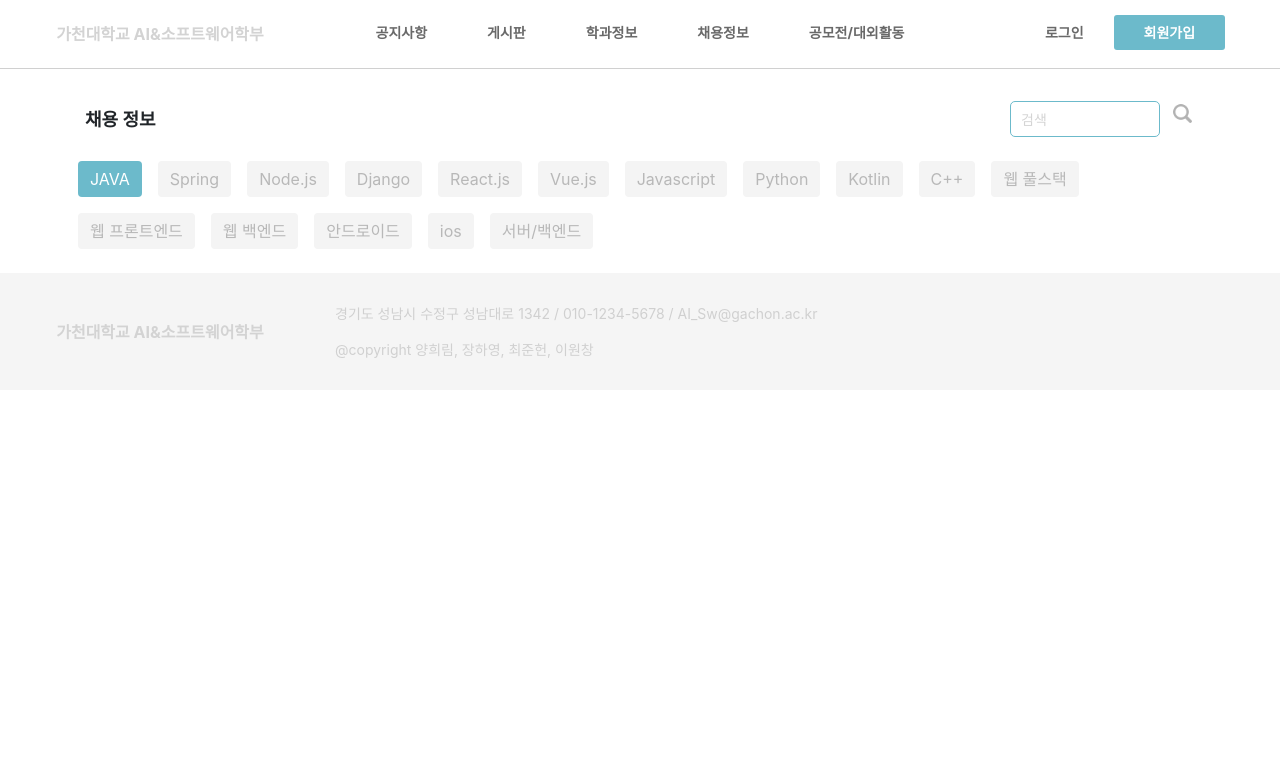
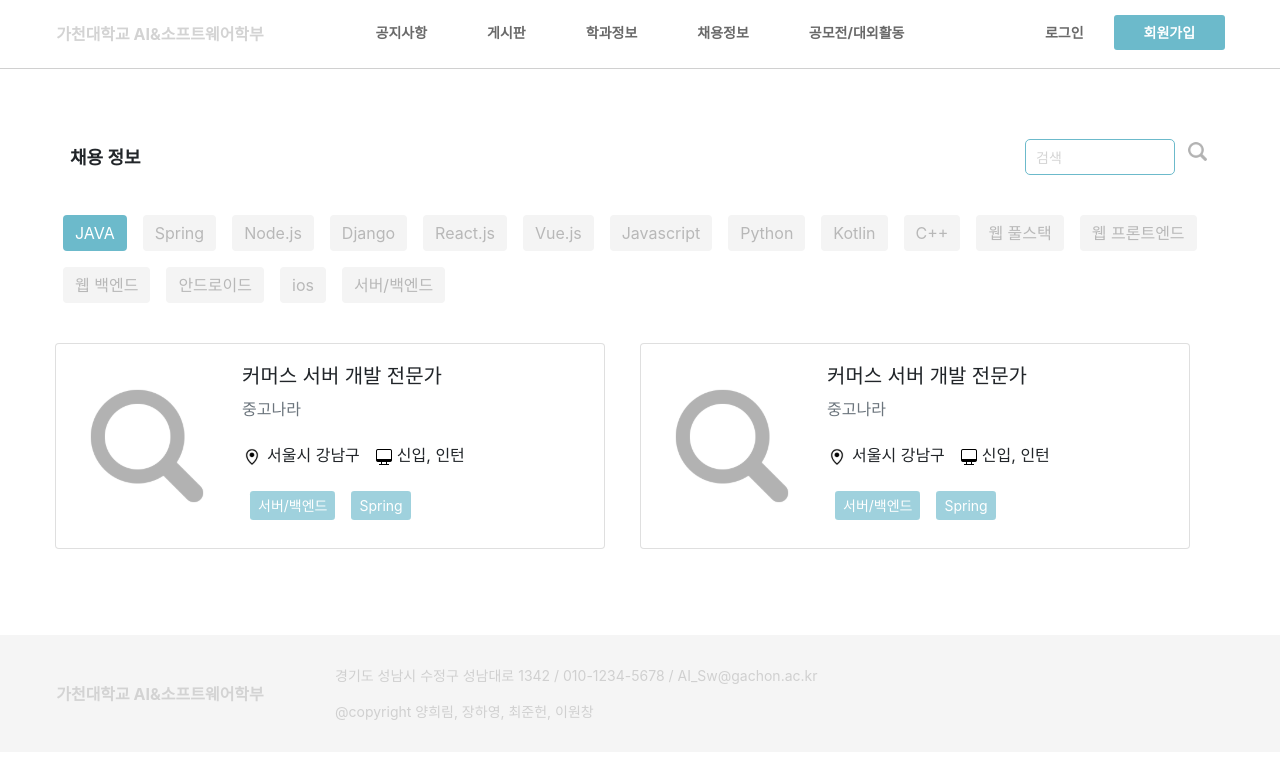
Before and after one commit to choib1ack/AISW_Web_Community, a React (Create React App) app in the folder web-community/: page / in a window 1280 px wide. Shown: the top 758 px of the page. Built offline with nearby package versions, Linux system fonts and the light colour scheme.

Commit message:
Add JobCard

```diff
--- a/web-community/src/components/Job.css
+++ b/web-community/src/components/Job.css
@@ -0,0 +1,8 @@
+.Job {
+    position: relative;
+    width: 100%;
+    /*height: 80vh;*/
+    flex-direction: column;
+    display: flex;
+    padding: 70px 0;
+}
--- a/web-community/src/components/Job.js
+++ b/web-community/src/components/Job.js
@@ -5,23 +5,24 @@ import Button from "react-bootstrap/Button";
 import classNames from "classnames";
 import searchImage from "../icon/search.svg";
 import React from "react";
-import Form from "react-bootstrap/Form";
 import './Job.css';
+import Card from "react-bootstrap/Card";
+import placeImage from "../icon/place.svg";
+import monitorImage from "../icon/monitor.svg";
 
 export default function Job() {
     return (
-        <Container className="Notice">
-            <Row style={{marginBottom: '1rem', marginTop: '2rem'}}>
+        <Container className="Job">
+            <Row style={{marginBottom: '2rem'}}>
                 <Col className="col-align">
                     <p className={"title"} style={{marginTop: 0, marginBottom: 0}}>채용 정보</p>
                 </Col>
                 <Col>
                     <img src={searchImage} style={{float: "right", marginLeft: "10px", height: "25px"}}/>
                     <input type="text" className={"search-box"} placeholder={'검색'}/>
-                    {/*style={{background:`url(${searchImage})`, backgroundRepeat:'no-repeat'}}>*/}
                 </Col>
             </Row>
-            <Row style={{marginBottom: '1rem', marginTop: '1rem'}}>
+            <Row style={{marginBottom: '2rem'}}>
                 <Button className={classNames("select-btn", "on")}>JAVA</Button>
                 <Button className={classNames("select-btn", "off")}>Spring</Button>
                 <Button className={classNames("select-btn", "off")}>Node.js</Button>
@@ -39,6 +40,47 @@ export default function Job() {
                 <Button className={classNames("select-btn", "off")}>ios</Button>
                 <Button className={classNames("select-btn", "off")}>서버/백엔드</Button>
             </Row>
+
+            <Row className="mb-3">
+                <Col className="pl-0 pr-0">
+                    <JobCard/>
+                </Col>
+                <Col className="pl-0 pr-0">
+                    <JobCard/>
+                </Col>
+            </Row>
         </Container>
     )
 }
+
+function JobCard() {
+    return (
+        <Card style={{width: '550px'}} className="text-left flex-row">
+            <img src={searchImage} style={{width: "150px", height: "150px"}}
+                 className="ml-3 align-self-center"/>
+
+            <Card.Body>
+                <Card.Title>커머스 서버 개발 전문가</Card.Title>
+                <Card.Subtitle className="mt-2 mb-4 text-muted">중고나라</Card.Subtitle>
+
+                <Card.Text className="mb-0">
+                    <div className="d-inline-block">
+                        <img src={placeImage} style={{width: "20px", height: "20px", marginRight: "5px"}}/>
+                        <p className="d-inline-block mr-3">
+                            서울시 강남구
+                        </p>
+                    </div>
+                    <div className="d-inline-block">
+                        <img src={monitorImage} style={{width: "16px", height: "16px", marginRight: "5px"}}/>
+                        <p className="d-inline-block">
+                            신입, 인턴
+                        </p>
+                    </div>
+                </Card.Text>
+
+                <Button size="sm" disabled="true" className={classNames("select-btn", "on")}>서버/백엔드</Button>
+                <Button size="sm" disabled="true" className={classNames("select-btn", "on")}>Spring</Button>
+            </Card.Body>
+        </Card>
+    )
+}
```
Also changed, not shown: web-community/src/icon/monitor.svg (added), web-community/src/icon/place.svg (added).
